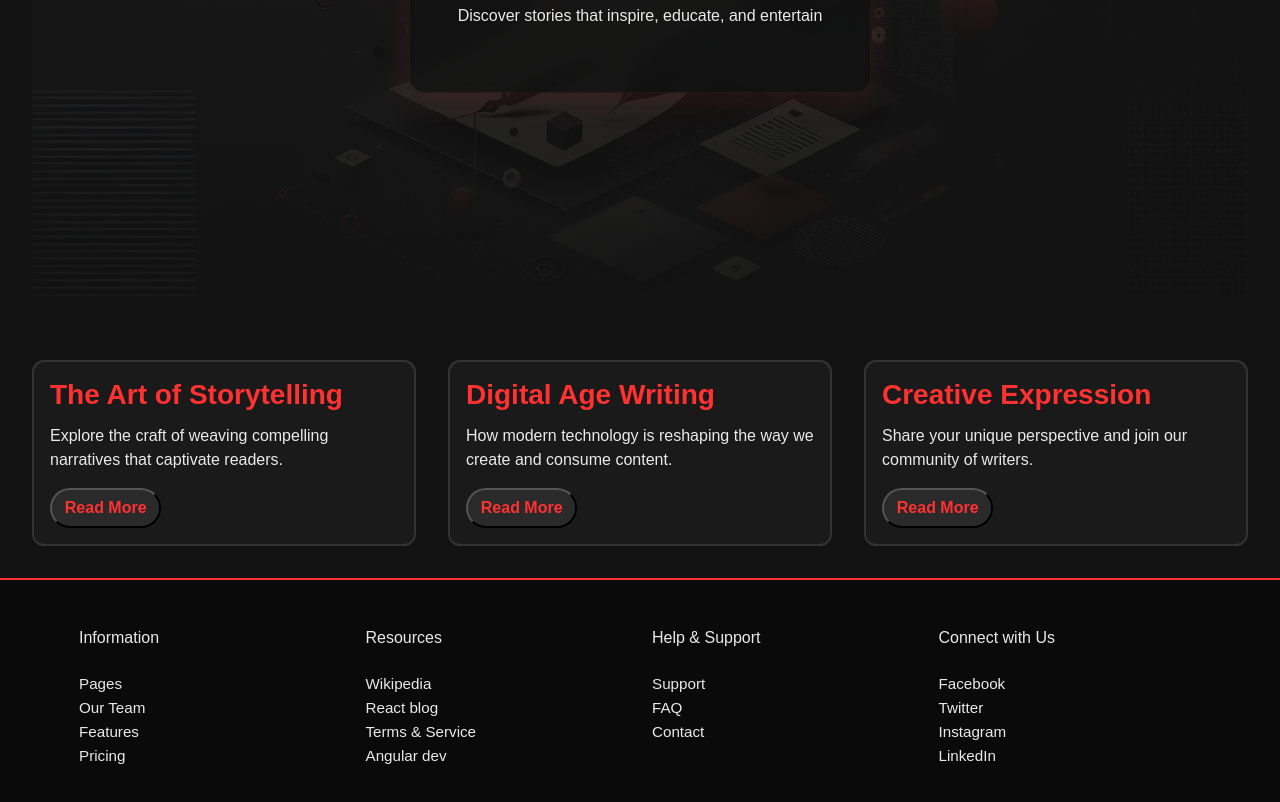
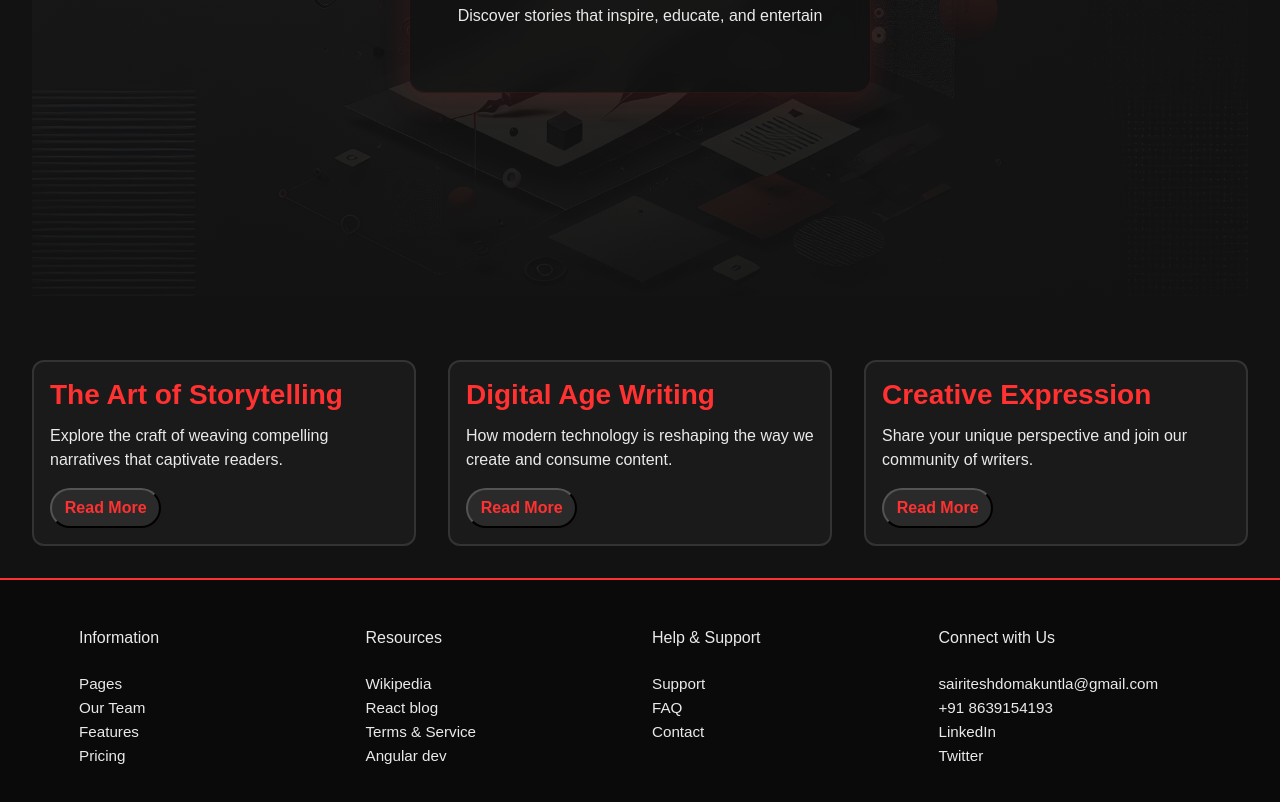
Before and after one commit to sairiteshdomakuntla/InkFlow-BlogApp, a React (Vite) app in the folder client/: page / in a window 1280 px wide. Shown: the part 443-1245 px from the top of the page. Built offline with nearby package versions, Linux system fonts and the light colour scheme; no server answers.

Commit message:
Updated backend deployed link

```diff
--- a/client/src/components/common/Footer.jsx
+++ b/client/src/components/common/Footer.jsx
@@ -53,10 +53,10 @@ function Footer() {
                 Connect with Us
               </h6>
               <ul className="list-unstyled footer-link mt-4">
-                <li><a href="#">Facebook</a></li>
+                <li><a href="#">sairiteshdomakuntla@gmail.com</a></li>
+                <li><a href="#">+91 8639154193</a></li>
+                <li><a href="#">LinkedIn</a></li>
                 <li><a href="#">Twitter</a></li>
-                <li><a href="#">Instagram</a></li>
-                <li><a href="#">LinkedIn</a></li>
               </ul>
             </div>
           </div>
```
Also changed, not shown: 1 other file (tests, documents, lock files or other folders).
